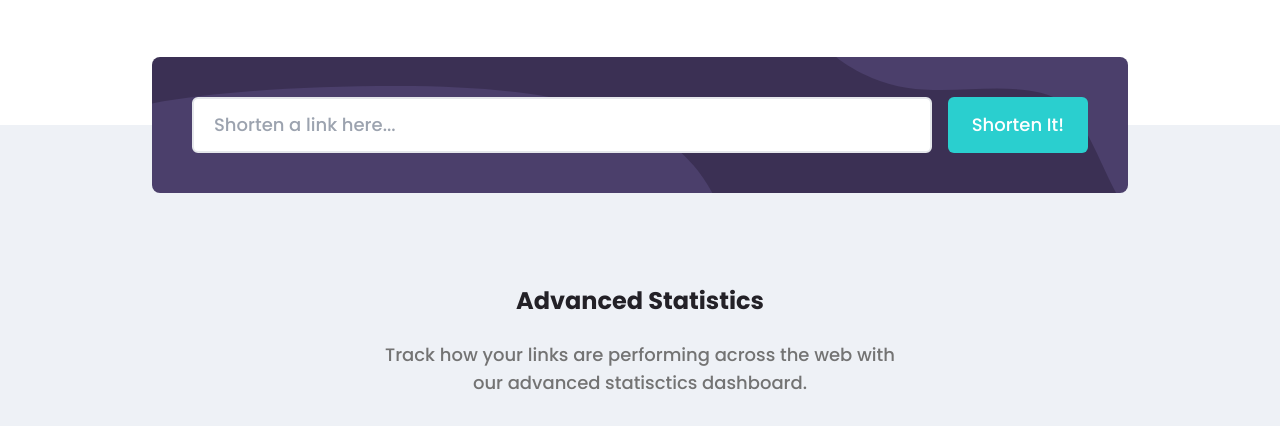
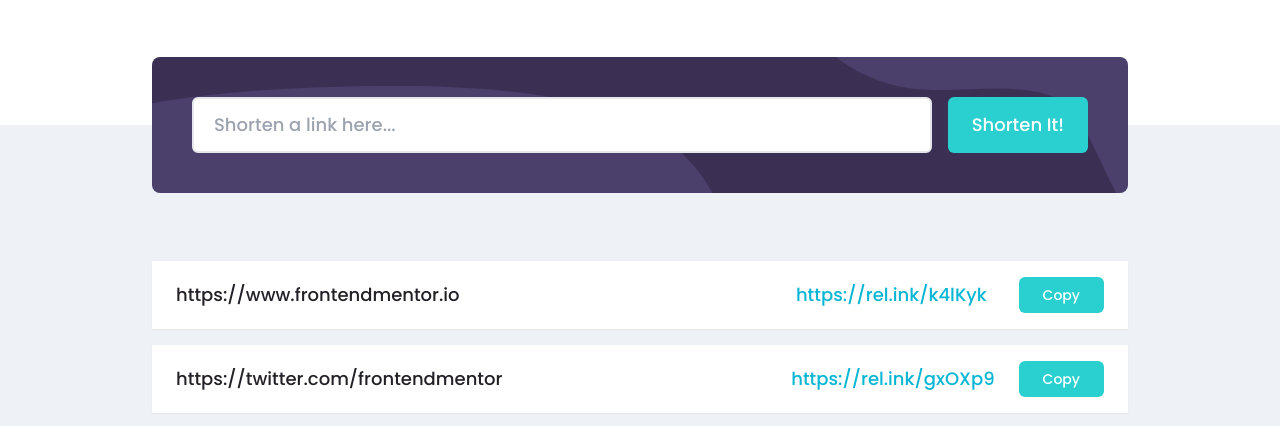
Before and after one commit to Esosek/url-shorten, an Astro site: page / in a window 1280 px wide. Shown: the part 598-1024 px from the top of the page. Built offline with nearby package versions, Linux system fonts and the light colour scheme; Astro itself is replaced by a stand-in of ours.

Commit message:
Added UrlHistory component

```diff
--- a/src/components/UI/Button.tsx
+++ b/src/components/UI/Button.tsx
@@ -4,18 +4,23 @@ type ButtonProps = {
   children?: ReactNode;
   type?: 'button' | 'submit' | 'reset';
   onClick?: () => void;
+  isPrimary?: boolean;
 };
 
 export default function Button({
   children,
   type = 'button',
   onClick,
+  isPrimary = false,
 }: ButtonProps) {
   return (
     <button
       type={type}
       onClick={onClick}
-      className="bg-cyan-400 text-white py-3 px-6 rounded-md w-full hover:bg-cyan-200 transition-colors md:w-fit"
+      className={`bg-cyan-400 text-white px-6
+       rounded-md w-full hover:bg-cyan-200
+       transition-colors md:w-fit
+       ${isPrimary ? 'py-3' : 'py-2 text-sm'}`}
     >
       {children}
     </button>
--- a/src/components/sections/mid-section/MidSection.tsx
+++ b/src/components/sections/mid-section/MidSection.tsx
@@ -4,12 +4,14 @@ import customizableIcon from '/src/assets/images/icon-fully-customizable.svg';
 
 import FeatureCard from './FeatureCard';
 import UrlInput from './UrlInput';
+import UrlHistory from './UrlHistory';
 
 export default function MidSection() {
   return (
     <section className="bg-neutral-100 text-center pb-48">
       <div className="max-w-5xl mx-auto px-6">
         <UrlInput />
+        <UrlHistory />
         <h2 className="font-bold text-2xl my-6 text-neutral-900">
           Advanced Statistics
         </h2>
--- a/src/components/sections/mid-section/UrlHistory.tsx
+++ b/src/components/sections/mid-section/UrlHistory.tsx
@@ -0,0 +1,33 @@
+import Button from '../../UI/Button';
+
+export default function UrlHistory() {
+  const PAST_URL = [
+    {
+      submitted: 'https://www.frontendmentor.io',
+      shortened: 'https://rel.ink/k4lKyk',
+    },
+    {
+      submitted: 'https://twitter.com/frontendmentor',
+      shortened: 'https://rel.ink/gxOXp9',
+    },
+    {
+      submitted: 'https://www.linkedin.com/company/frontend-mentor',
+      shortened: 'https://rel.ink/gob3X9',
+    },
+  ];
+  return (
+    <ul className="flex flex-col gap-4">
+      {PAST_URL.map((url) => {
+        return (
+          <li className="grid grid-cols-[3fr_1fr_auto] items-center justify-items-start gap-6 text-neutral-900 bg-white px-6 py-4 text-left shadow-sm">
+            <p className="overflow-ellipsis line-clamp-1">{url.submitted}</p>
+            <a href={url.shortened} className="text-cyan-500">
+              {url.shortened}
+            </a>
+            <Button>Copy</Button>
+          </li>
+        );
+      })}
+    </ul>
+  );
+}
--- a/src/components/sections/mid-section/UrlInput.tsx
+++ b/src/components/sections/mid-section/UrlInput.tsx
@@ -72,7 +72,9 @@ export default function UrlInput(props: UrlInputProps) {
         )}
       </div>
 
-      <Button type="submit">Shorten It!</Button>
+      <Button type="submit" isPrimary={true}>
+        Shorten It!
+      </Button>
     </form>
   );
 }
```
